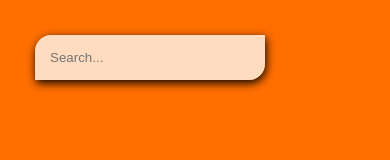
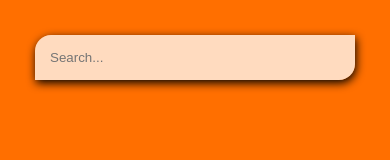
Before and after one commit to weathernow/weathernow.github.io, a plain HTML site: page index.html in a window 390 px wide. Drawn offline with nearby package versions, Linux system fonts and the light colour scheme.

Commit message:
Update style.css

```diff
--- a/style.css
+++ b/style.css
@@ -71,11 +71,3 @@ body {
 #app.warm {
 	background:#23DB90FF;
 }
-@media screen and (max-width: 768px) {
-	.search-box {
-		width: 300px;
-	}
-	.search-box .search-bar {
-		width:100%;
-	}
-}
```
